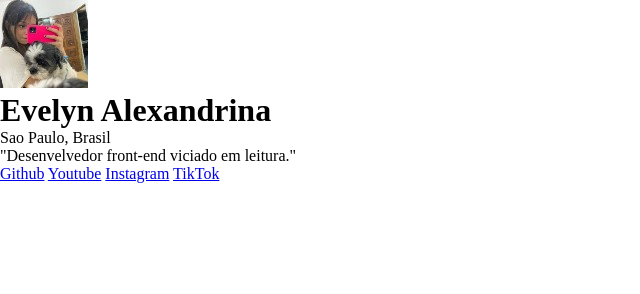
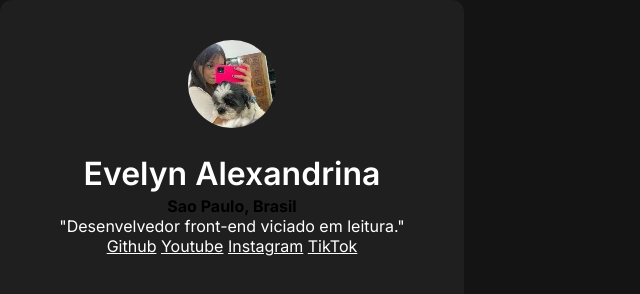
Before and after one commit to EvelynAlexandrina12TC/MEUS-LINKS, a plain HTML site: page index.html in a window 1280 px wide. Shown: the whole page, without its empty margins (0-640 px from the left). Drawn offline with Linux system fonts and the light colour scheme.

Commit message:
continuaçao do desenvolvimento do CSS e alteraçao de um paragrafo do HTML para strog

```diff
--- a/index.html
+++ b/index.html
@@ -13,7 +13,7 @@
    <div>
     <img src="./pdp prç 14.03(1).jpg" alt="imagem do criador da pagina de links, evelyn">
 <h1>Evelyn Alexandrina</h1>
-<p>Sao Paulo, Brasil</p>
+<strong>Sao Paulo, Brasil</strong>
 
 <p>"Desenvelvedor front-end viciado em leitura."</p>
 
--- a/style.css
+++ b/style.css
@@ -2,4 +2,41 @@
     margin: 0;
     padding: 0;
     box-siziging: border-box;
+    font-family: "Inter", sans-serif;
 }
+
+body{
+background-color: #141414;
+height: 100vh;
+display: flex;
+justufly-content: center;
+align-itens: center;
+}
+
+div{
+    background-color: #1F1F1F;
+    width: 384px;
+    padding: 40px;
+    text-align: center;
+    border-radius: 12px;
+}
+
+h1, P, a{
+    color: #FFF;
+}
+
+div img{
+    border-radius: 50%;
+    margin-bottom: 24px;
+}
+
+div h1{
+    line-size: 24px;
+    line-height: 36px;
+    font-weight: 600;
+    margin-bottom: 4px;
+}
+
+div p {
+
+}
```
